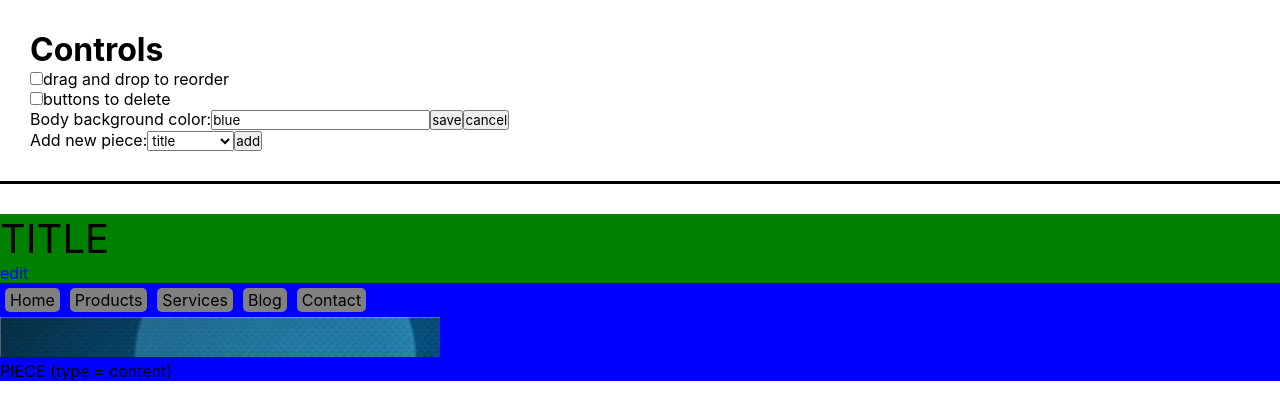
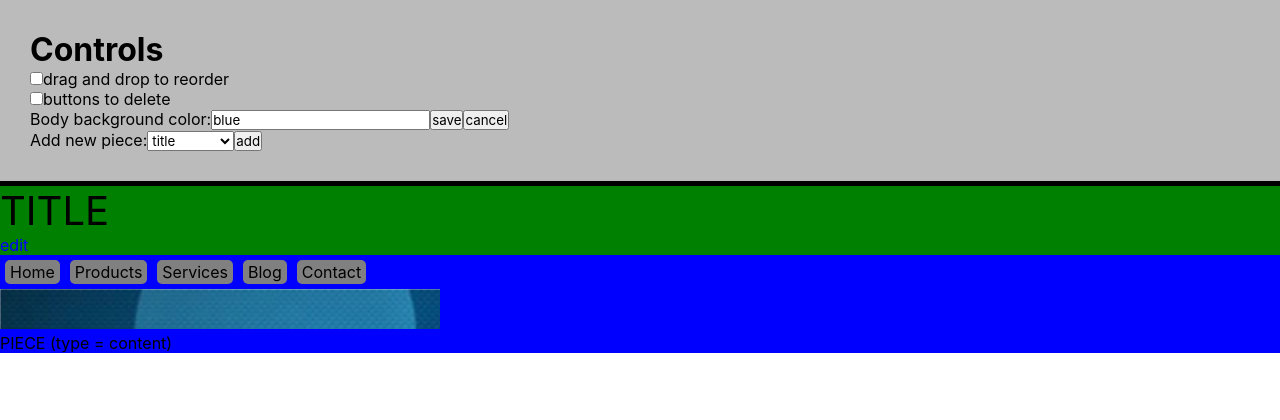
Before and after one commit to bananno/designer, a React (Create React App) app: page / in a window 1280 px wide. Shown: the top 420 px of the page. Built offline with nearby package versions, Linux system fonts and the light colour scheme.

Commit message:
Adjust style

```diff
--- a/src/App.css
+++ b/src/App.css
@@ -1,7 +1,7 @@
 
 #control {
-  border-bottom: 3px solid black;
-  margin-bottom: 30px;
+  border-bottom: 5px solid black;
+  background-color: #BBB;
   padding: 30px;
 }
 
```
